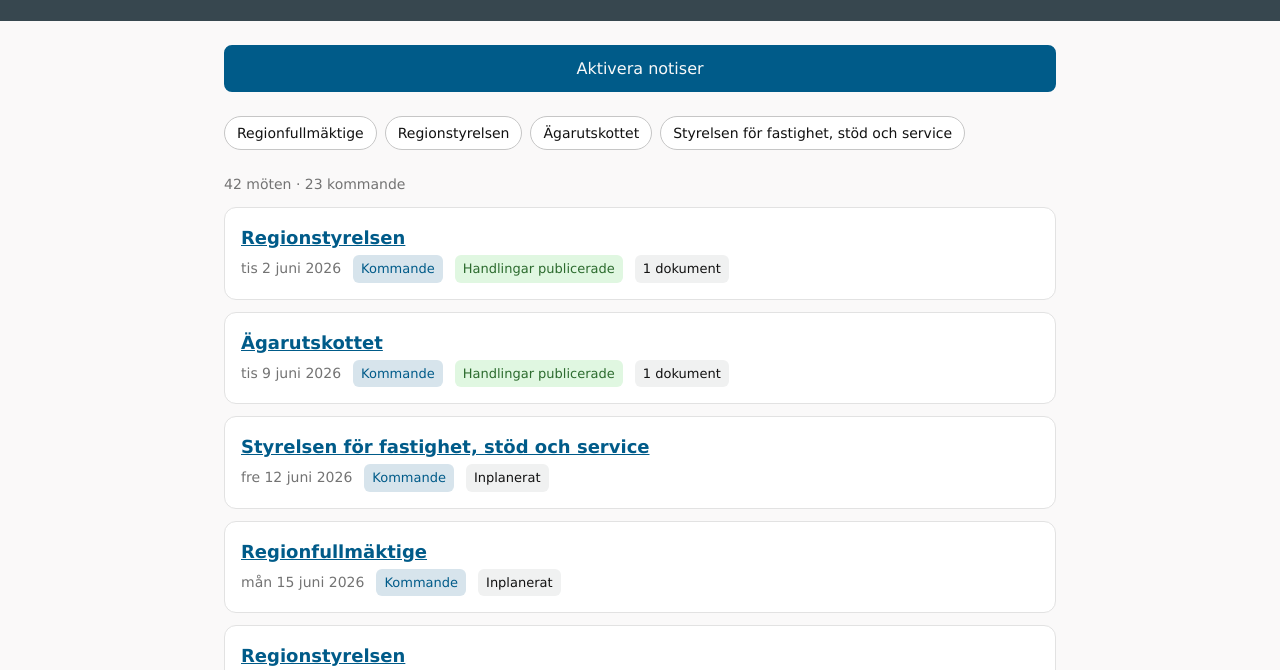
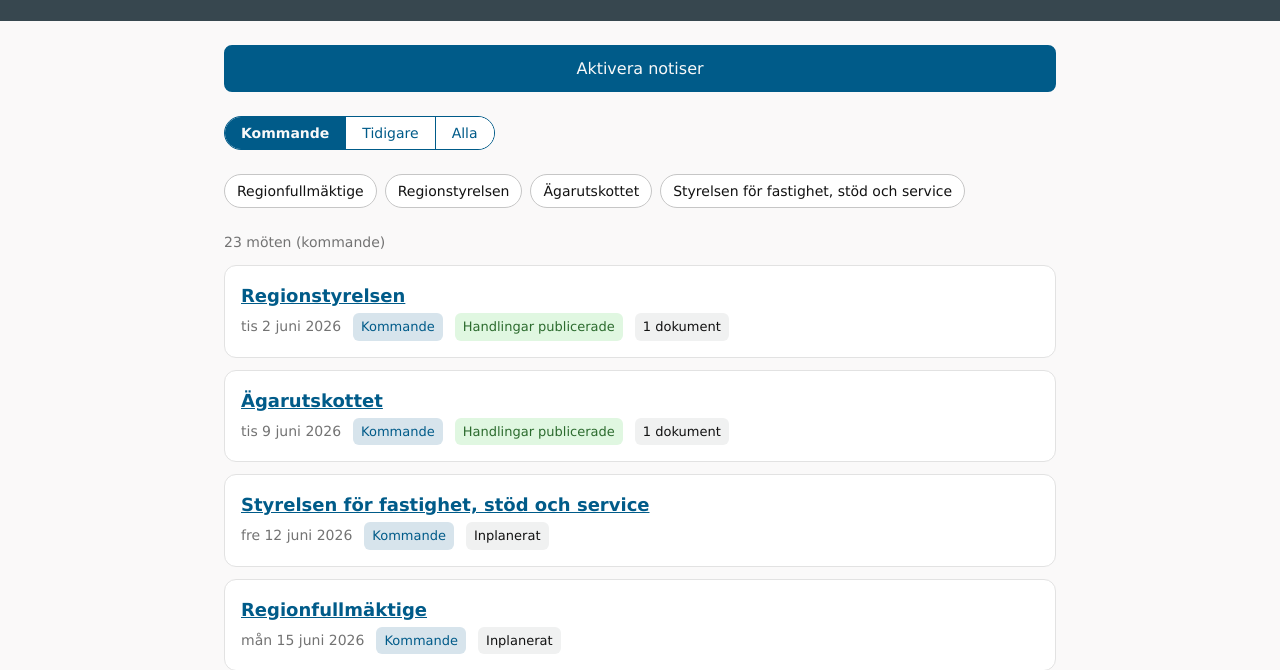
Before and after one commit to olacarlsson-lab/vgr-moten, a website: page docs/index.html in a window 1280 px wide. Shown: the part 97-767 px from the top of the page. Drawn offline with Linux system fonts and the light colour scheme.

Commit message:
Lägg till tidsfilter (Kommande/Tidigare/Alla) för enklare åtkomst till tidigare möten
Co-Authored-By: Claude Opus 4.8 <noreply@anthropic.com>

```diff
--- a/docs/app.js
+++ b/docs/app.js
@@ -8,6 +8,7 @@ const listEl = $('#list')
 
 let allMeetings = []
 let activeBoards = new Set() // tomt = visa alla
+let timeFilter = 'upcoming'  // 'upcoming' | 'past' | 'all'
 
 function showBanner(text, kind = 'info') {
   banner.textContent = text
@@ -32,6 +33,7 @@ function formatDate(iso) {
 function render() {
   const meetings = allMeetings
     .filter((m) => activeBoards.size === 0 || activeBoards.has(m.boardId))
+    .filter((m) => timeFilter === 'all' || (timeFilter === 'upcoming' ? isUpcoming(m) : !isUpcoming(m)))
     .sort((a, b) => {
       const au = isUpcoming(a), bu = isUpcoming(b)
       if (au !== bu) return au ? -1 : 1                 // kommande före tidigare
@@ -42,10 +44,10 @@ function render() {
   listEl.innerHTML = ''
   $('#empty').hidden = meetings.length > 0
 
+  // Avdelare mellan kommande och tidigare – bara i "Alla"-läget.
   let pastDividerInserted = false
   for (const m of meetings) {
-    // Avdelare före första tidigare mötet.
-    if (!isUpcoming(m) && !pastDividerInserted) {
+    if (timeFilter === 'all' && !isUpcoming(m) && !pastDividerInserted) {
       pastDividerInserted = true
       const sep = document.createElement('li')
       sep.className = 'divider'
@@ -72,8 +74,20 @@ function render() {
     listEl.appendChild(li)
   }
 
-  const upcoming = meetings.filter(isUpcoming).length
-  $('#meta').textContent = `${meetings.length} möten · ${upcoming} kommande`
+  const label = timeFilter === 'past' ? 'tidigare' : timeFilter === 'upcoming' ? 'kommande' : 'totalt'
+  $('#meta').textContent = `${meetings.length} möten (${label})`
+}
+
+// ---- Tidsfilter (Kommande / Tidigare / Alla) --------------------------------
+function setupTimeFilter() {
+  const buttons = [...document.querySelectorAll('#timeFilter button')]
+  for (const btn of buttons) {
+    btn.addEventListener('click', () => {
+      timeFilter = btn.dataset.time
+      for (const b of buttons) b.setAttribute('aria-pressed', b === btn ? 'true' : 'false')
+      render()
+    })
+  }
 }
 
 function escapeHtml(s) {
@@ -195,5 +209,6 @@ function showSubscription(sub) {
 
 // ---- Init -------------------------------------------------------------------
 $('#notify').addEventListener('click', enableNotifications)
+setupTimeFilter()
 registerSW()
 loadData()
--- a/docs/index.html
+++ b/docs/index.html
@@ -26,6 +26,11 @@
       <button id="notify" class="btn-primary" type="button" aria-live="polite">
         Aktivera notiser
       </button>
+      <div id="timeFilter" class="segmented" role="group" aria-label="Tidsperiod">
+        <button type="button" data-time="upcoming" aria-pressed="true">Kommande</button>
+        <button type="button" data-time="past" aria-pressed="false">Tidigare</button>
+        <button type="button" data-time="all" aria-pressed="false">Alla</button>
+      </div>
       <div id="filters" class="filters" role="group" aria-label="Filtrera på nämnd"></div>
     </section>
 
--- a/docs/style.css
+++ b/docs/style.css
@@ -57,6 +57,29 @@ main.wrap { padding-top: 24px; padding-bottom: 32px; }
 
 /* ---- Controls ---- */
 .controls { display: flex; flex-direction: column; gap: 24px; margin-bottom: 24px; }
+
+.segmented {
+  display: inline-flex;
+  border: 1px solid var(--vgr-primary-action);
+  border-radius: 999px;
+  overflow: hidden;
+  align-self: flex-start;
+}
+.segmented button {
+  font-family: inherit;
+  font-size: 14px;
+  padding: 8px 16px;
+  border: 0;
+  background: var(--vgr-elevation-elevation1);
+  color: var(--vgr-primary-action);
+  cursor: pointer;
+}
+.segmented button + button { border-left: 1px solid var(--vgr-primary-action); }
+.segmented button[aria-pressed="true"] {
+  background: var(--vgr-primary-action);
+  color: var(--vgr-neutral-textinverted);
+  font-weight: bold;
+}
 
 .filters { display: flex; flex-wrap: wrap; gap: 8px; }
 .chip {
```
